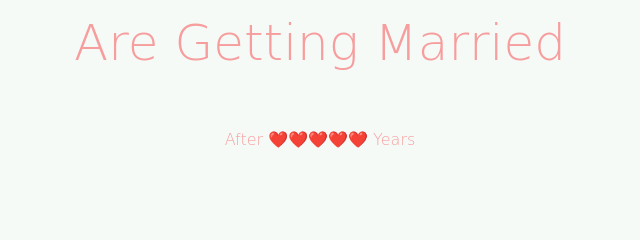
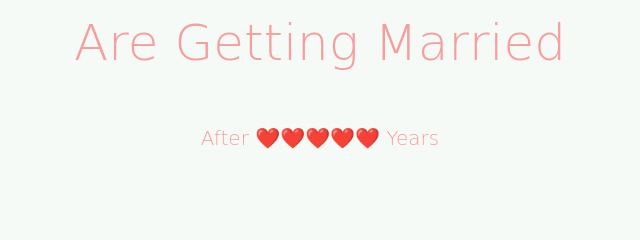
Before and after one commit to 15ivan12isadora18/15ivan12isadora18.github.io, a website: page index.html in a window 1280 px wide. Shown: the part 1340-1580 px from the top of the page, 320-960 px from the left. Drawn offline with nearby package versions, Linux system fonts and the light colour scheme; files whose address does not match are found by name; a web font is replaced by a local one.

Commit message:
Update index.html

```diff
--- a/index.html
+++ b/index.html
@@ -94,7 +94,7 @@
 					<div class="col-md-8 col-md-offset-2">
 						<div class="col-md-12 text-center heading-section">
 							<h2>Are Getting Married</h2>
-							<h2><span style="font-size:16px;">After ❤️❤️❤️❤️❤️ Years</span></h2>
+							<h2><span style="font-size:20px;">After ❤️❤️❤️❤️❤️ Years</span></h2>
 						</div>
 					</div>
 				</div>
```
